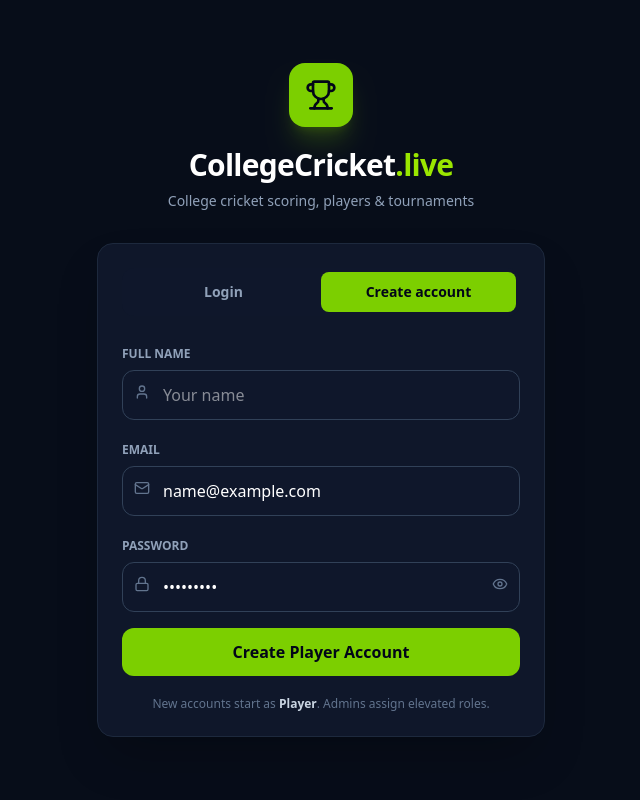
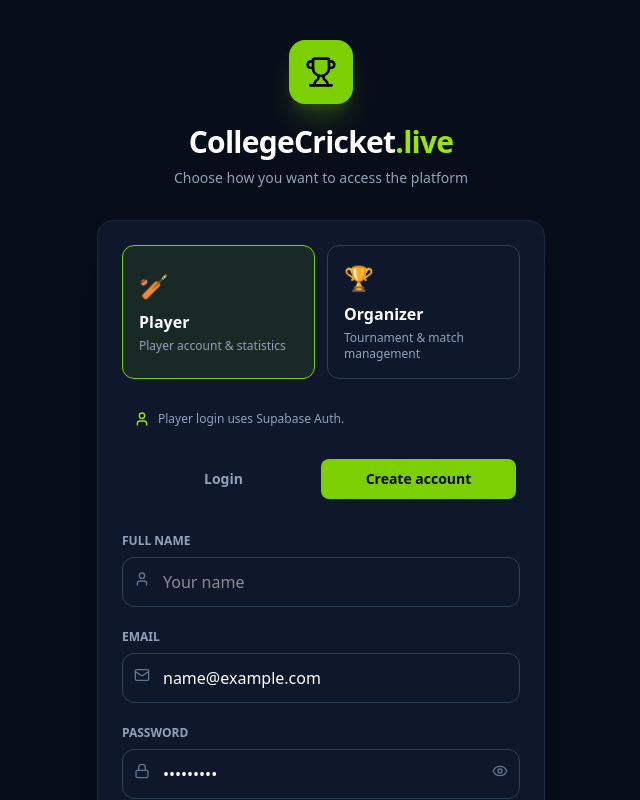
Before and after one commit to Vikash222/CRICKET-111111, a React (Vite) app: page / in a window 1280 px wide. Both pictures are taken after typing "name@example.com", "Sample123" into the empty fields and a click on the button "Create account". Shown: the top 800 px of the page, without its empty margins (319-959 px from the left). Built offline with nearby package versions, Linux system fonts and the light colour scheme; no server answers.

Commit message:
Add Player or Organizer choice to login

```diff
--- a/src/components/AuthScreen.tsx
+++ b/src/components/AuthScreen.tsx
@@ -1,12 +1,17 @@
 import React, { useState } from 'react';
-import { Mail, Lock, User, Trophy, Eye, EyeOff, Loader2 } from 'lucide-react';
+import { Mail, Lock, User, Trophy, Eye, EyeOff, Loader2, ShieldCheck } from 'lucide-react';
 import { supabase } from '../lib/supabase';
+import { organizerLogin } from '../services/organizerAuth';
+import { Profile } from '../types/cricket';
 
 interface AuthScreenProps {
-  onAuthenticated: () => Promise<void> | void;
+  onAuthenticated: (profile?: Profile) => Promise<void> | void;
 }
 
+type LoginType = 'player' | 'organizer';
+
 export const AuthScreen: React.FC<AuthScreenProps> = ({ onAuthenticated }) => {
+  const [loginType, setLoginType] = useState<LoginType>('player');
   const [mode, setMode] = useState<'login' | 'signup'>('login');
   const [fullName, setFullName] = useState('');
   const [email, setEmail] = useState('');
@@ -16,6 +21,15 @@
   const [message, setMessage] = useState('');
   const [error, setError] = useState('');
 
+  const chooseType = (type: LoginType) => {
+    setLoginType(type);
+    setMode('login');
+    setError('');
+    setMessage('');
+    setEmail('');
+    setPassword('');
+  };
+
   const submit = async (event: React.FormEvent) => {
     event.preventDefault();
     setLoading(true);
@@ -23,6 +37,12 @@
     setMessage('');
 
     try {
+      if (loginType === 'organizer') {
+        const profile = await organizerLogin(email, password);
+        await onAuthenticated(profile);
+        return;
+      }
+
       if (mode === 'signup') {
         if (fullName.trim().length < 2) throw new Error('Please enter your full name.');
         if (password.length < 6) throw new Error('Password must be at least 6 characters.');
@@ -63,53 +83,53 @@
             <Trophy className="w-8 h-8" />
           </div>
           <h1 className="mt-5 text-3xl font-black tracking-tight">CollegeCricket<span className="text-lime-400">.live</span></h1>
-          <p className="mt-2 text-sm text-slate-400">College cricket scoring, players & tournaments</p>
+          <p className="mt-2 text-sm text-slate-400">Choose how you want to access the platform</p>
         </div>
 
         <div className="bg-[#0F172A] border border-slate-800 rounded-2xl p-6 shadow-2xl">
-          <div className="grid grid-cols-2 bg-slate-900 rounded-xl p-1 mb-6">
+          <div className="grid grid-cols-2 gap-3 mb-6">
+            <button type="button" onClick={() => chooseType('player')} className={`rounded-xl border p-4 text-left transition ${loginType === 'player' ? 'border-lime-500 bg-lime-500/10' : 'border-slate-700 bg-slate-900'}`}>
+              <div className="text-2xl">🏏</div>
+              <div className="mt-2 font-black">Player</div>
+              <div className="text-xs text-slate-400 mt-1">Player account & statistics</div>
+            </button>
+            <button type="button" onClick={() => chooseType('organizer')} className={`rounded-xl border p-4 text-left transition ${loginType === 'organizer' ? 'border-lime-500 bg-lime-500/10' : 'border-slate-700 bg-slate-900'}`}>
+              <div className="text-2xl">🏆</div>
+              <div className="mt-2 font-black">Organizer</div>
+              <div className="text-xs text-slate-400 mt-1">Tournament & match management</div>
+            </button>
+          </div>
+
+          <div className="flex items-center gap-2 mb-5 rounded-lg bg-slate-900 px-3 py-2 text-xs text-slate-400">
+            {loginType === 'player' ? <User className="w-4 h-4 text-lime-400" /> : <ShieldCheck className="w-4 h-4 text-lime-400" />}
+            <span>{loginType === 'player' ? 'Player login uses Supabase Auth.' : 'Organizer login uses a separate secure organizer account — no Supabase Auth.'}</span>
+          </div>
+
+          {loginType === 'player' && <div className="grid grid-cols-2 bg-slate-900 rounded-xl p-1 mb-6">
             <button type="button" onClick={() => { setMode('login'); setError(''); setMessage(''); }} className={`py-2.5 rounded-lg text-sm font-bold ${mode === 'login' ? 'bg-lime-500 text-slate-950' : 'text-slate-400'}`}>Login</button>
             <button type="button" onClick={() => { setMode('signup'); setError(''); setMessage(''); }} className={`py-2.5 rounded-lg text-sm font-bold ${mode === 'signup' ? 'bg-lime-500 text-slate-950' : 'text-slate-400'}`}>Create account</button>
-          </div>
+          </div>}
 
           <form onSubmit={submit} className="space-y-4">
-            {mode === 'signup' && (
-              <label className="block">
-                <span className="text-xs font-bold text-slate-400">FULL NAME</span>
-                <div className="mt-1.5 relative">
-                  <User className="absolute left-3 top-3.5 w-4 h-4 text-slate-500" />
-                  <input value={fullName} onChange={(e) => setFullName(e.target.value)} className="w-full bg-slate-900 border border-slate-700 rounded-xl py-3 pl-10 pr-3 outline-none focus:border-lime-500" placeholder="Your name" required />
-                </div>
-              </label>
+            {loginType === 'player' && mode === 'signup' && (
+              <label className="block"><span className="text-xs font-bold text-slate-400">FULL NAME</span><div className="mt-1.5 relative"><User className="absolute left-3 top-3.5 w-4 h-4 text-slate-500" /><input value={fullName} onChange={(e) => setFullName(e.target.value)} className="w-full bg-slate-900 border border-slate-700 rounded-xl py-3 pl-10 pr-3 outline-none focus:border-lime-500" placeholder="Your name" required /></div></label>
             )}
 
-            <label className="block">
-              <span className="text-xs font-bold text-slate-400">EMAIL</span>
-              <div className="mt-1.5 relative">
-                <Mail className="absolute left-3 top-3.5 w-4 h-4 text-slate-500" />
-                <input type="email" value={email} onChange={(e) => setEmail(e.target.value)} className="w-full bg-slate-900 border border-slate-700 rounded-xl py-3 pl-10 pr-3 outline-none focus:border-lime-500" placeholder="you@example.com" required />
-              </div>
-            </label>
+            <label className="block"><span className="text-xs font-bold text-slate-400">{loginType === 'organizer' ? 'ORGANIZER EMAIL' : 'EMAIL'}</span><div className="mt-1.5 relative"><Mail className="absolute left-3 top-3.5 w-4 h-4 text-slate-500" /><input type="email" value={email} onChange={(e) => setEmail(e.target.value)} className="w-full bg-slate-900 border border-slate-700 rounded-xl py-3 pl-10 pr-3 outline-none focus:border-lime-500" placeholder={loginType === 'organizer' ? 'organizer@college.edu' : 'you@example.com'} required /></div></label>
 
-            <label className="block">
-              <span className="text-xs font-bold text-slate-400">PASSWORD</span>
-              <div className="mt-1.5 relative">
-                <Lock className="absolute left-3 top-3.5 w-4 h-4 text-slate-500" />
-                <input type={showPassword ? 'text' : 'password'} value={password} onChange={(e) => setPassword(e.target.value)} className="w-full bg-slate-900 border border-slate-700 rounded-xl py-3 pl-10 pr-11 outline-none focus:border-lime-500" placeholder="••••••••" required minLength={6} />
-                <button type="button" onClick={() => setShowPassword((v) => !v)} className="absolute right-3 top-3.5 text-slate-500">{showPassword ? <EyeOff className="w-4 h-4" /> : <Eye className="w-4 h-4" />}</button>
-              </div>
-            </label>
+            <label className="block"><span className="text-xs font-bold text-slate-400">PASSWORD</span><div className="mt-1.5 relative"><Lock className="absolute left-3 top-3.5 w-4 h-4 text-slate-500" /><input type={showPassword ? 'text' : 'password'} value={password} onChange={(e) => setPassword(e.target.value)} className="w-full bg-slate-900 border border-slate-700 rounded-xl py-3 pl-10 pr-11 outline-none focus:border-lime-500" placeholder="••••••••" required minLength={6} /><button type="button" onClick={() => setShowPassword((v) => !v)} className="absolute right-3 top-3.5 text-slate-500">{showPassword ? <EyeOff className="w-4 h-4" /> : <Eye className="w-4 h-4" />}</button></div></label>
 
             {error && <div className="rounded-xl bg-red-500/10 border border-red-500/30 px-3 py-2.5 text-sm text-red-300">{error}</div>}
             {message && <div className="rounded-xl bg-lime-500/10 border border-lime-500/30 px-3 py-2.5 text-sm text-lime-300">{message}</div>}
 
             <button disabled={loading} className="w-full py-3 rounded-xl bg-lime-500 hover:bg-lime-400 disabled:opacity-60 text-slate-950 font-black flex items-center justify-center gap-2">
               {loading && <Loader2 className="w-4 h-4 animate-spin" />}
-              {mode === 'login' ? 'Login' : 'Create Player Account'}
+              {loginType === 'organizer' ? 'Login as Organizer' : mode === 'login' ? 'Login as Player' : 'Create Player Account'}
             </button>
           </form>
 
-          <p className="text-center text-xs text-slate-500 mt-5">New accounts start as <span className="text-slate-300 font-semibold">Player</span>. Admins assign elevated roles.</p>
+          {loginType === 'organizer' && <p className="text-center text-xs text-slate-500 mt-5">Organizer accounts are created by the platform/college administrator. Public organizer signup is disabled.</p>}
+          {loginType === 'player' && <p className="text-center text-xs text-slate-500 mt-5">New accounts start as <span className="text-slate-300 font-semibold">Player</span>. Elevated roles are assigned separately.</p>}
         </div>
       </div>
     </div>
```
